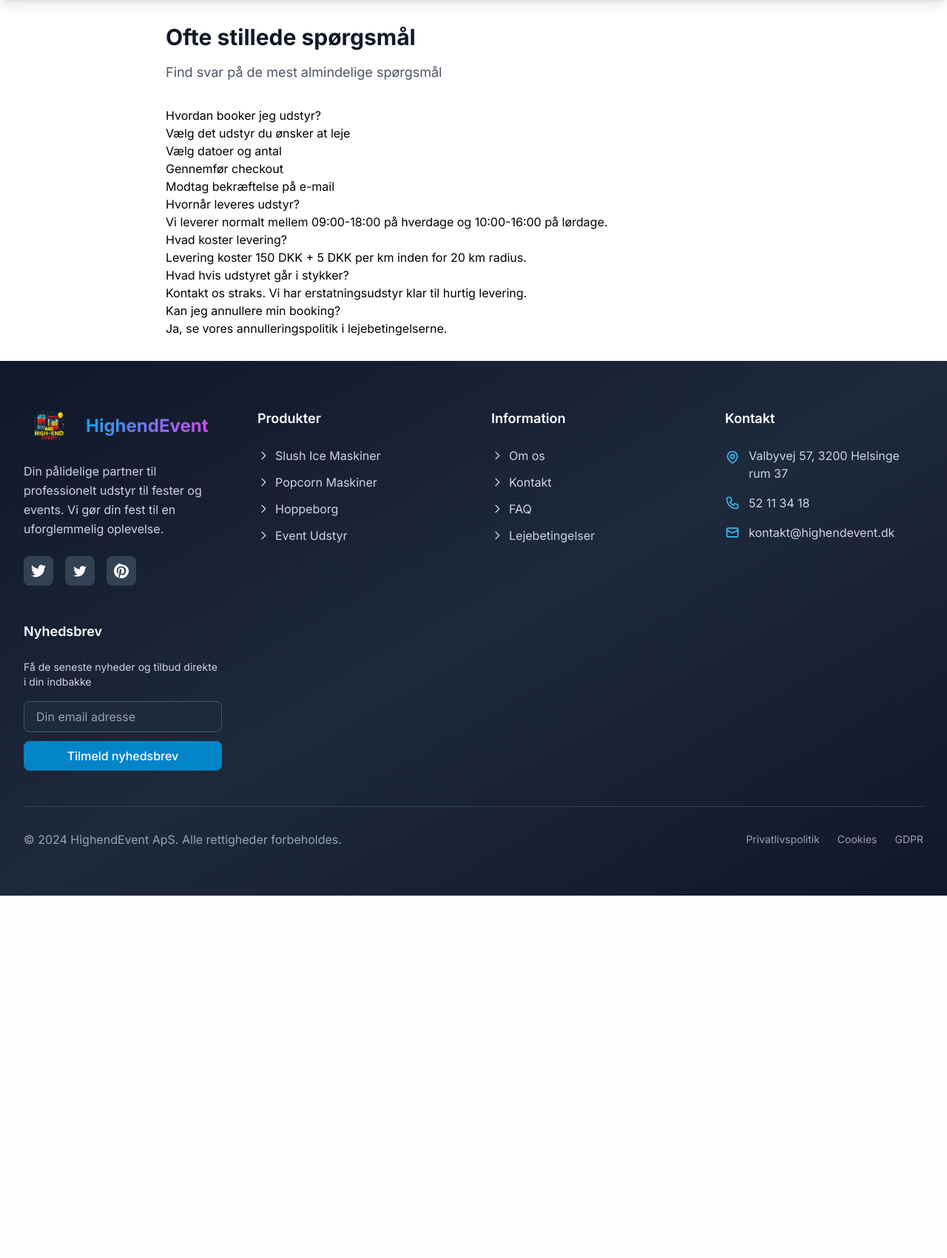
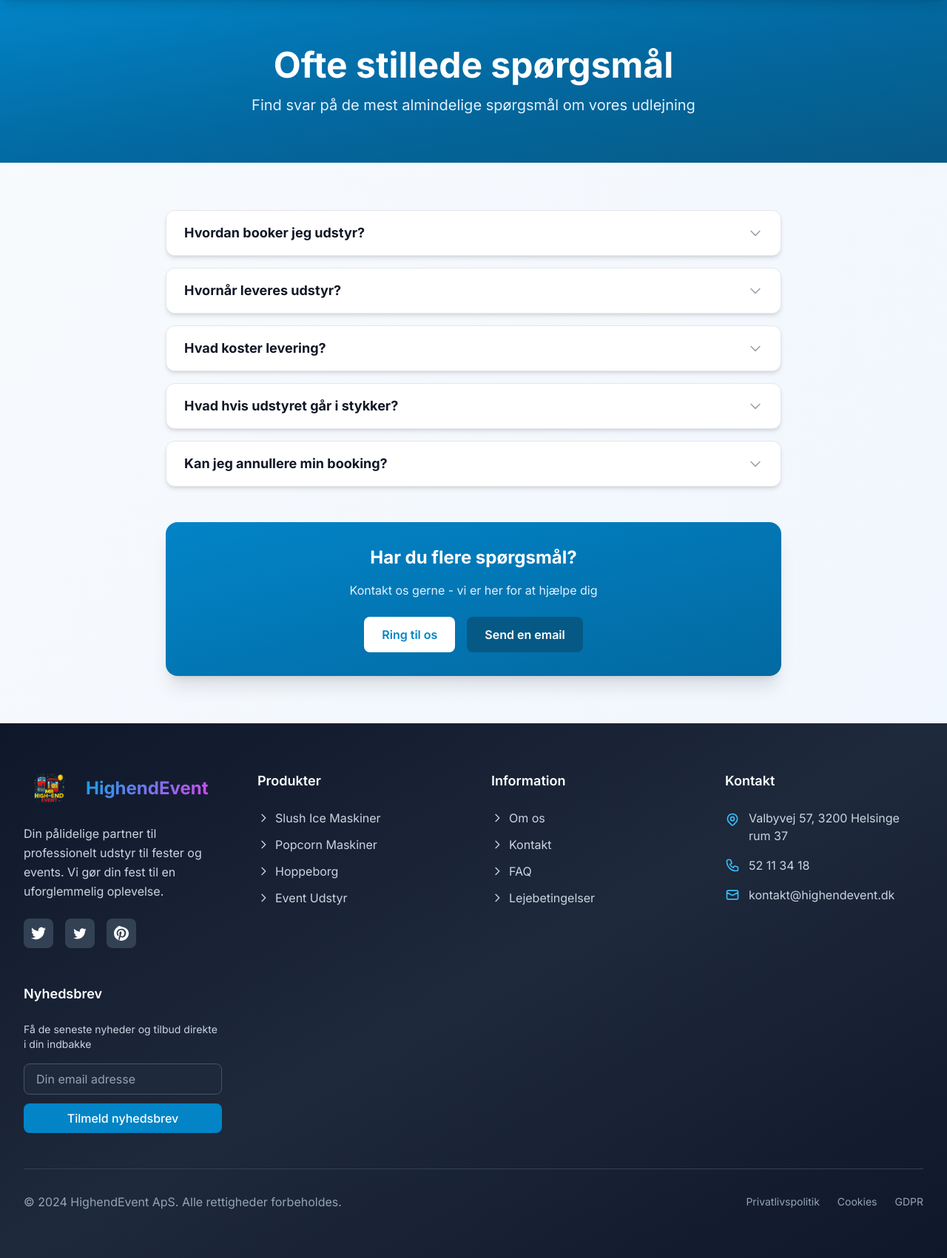
Before and after one commit to Flyvendedk799/HighendEvent, a Flask app: page /faq in a window 1280 px wide. Shown: the part 81-1782 px from the top of the page at 74% size. Before the commit the page ends 1292 px from the top, so only its background shows below. Run offline with Flask 3, Linux system fonts and the light colour scheme; data that the repository does not hold is empty; some libraries are stand-ins or nearby versions.

Commit message:
Update FAQ page with modern design and collapsible accordion sections

```diff
--- a/app/templates/public/faq.html
+++ b/app/templates/public/faq.html
@@ -1,42 +1,109 @@
 {% extends "base.html" %}
 
-{% block title %}FAQ - Festudlej{% endblock %}
+{% block title %}FAQ - HighendEvent{% endblock %}
 
 {% block content %}
-<div class="bg-white">
-    <div class="max-w-4xl mx-auto px-4 sm:px-6 lg:px-8 py-8">
-        <!-- Header -->
-        <div class="mb-8">
-            <h1 class="text-3xl font-bold text-gray-900 mb-4">Ofte stillede spørgsmål</h1>
-            <p class="text-lg text-gray-600">Find svar på de mest almindelige spørgsmål</p>
+<!-- Hero Section -->
+<div class="bg-gradient-to-br from-primary-600 via-primary-700 to-primary-800 text-white py-16">
+    <div class="max-w-7xl mx-auto px-4 sm:px-6 lg:px-8 text-center">
+        <h1 class="text-4xl md:text-5xl font-bold mb-4">Ofte stillede spørgsmål</h1>
+        <p class="text-xl text-primary-100 max-w-2xl mx-auto">Find svar på de mest almindelige spørgsmål om vores udlejning</p>
+    </div>
 </div>
 
-        <!-- Content -->
-        <div class="prose max-w-none">
+<!-- FAQ Content -->
+<div class="max-w-4xl mx-auto px-4 sm:px-6 lg:px-8 py-12 md:py-16">
     {% if faq_block %}
+        <div class="prose prose-lg max-w-none">
             {{ faq_block.content_md | safe }}
+        </div>
     {% else %}
-                <h2>Hvordan booker jeg udstyr?</h2>
-                <ol>
+        <div class="space-y-4">
+            <!-- FAQ 1 -->
+            <details class="group bg-white rounded-xl shadow-md border border-gray-200 overflow-hidden">
+                <summary class="cursor-pointer px-6 py-4 hover:bg-gray-50 transition-colors flex items-center justify-between">
+                    <h3 class="text-lg font-bold text-gray-900">Hvordan booker jeg udstyr?</h3>
+                    <svg class="w-5 h-5 text-gray-400 group-open:rotate-180 transition-transform" fill="none" stroke="currentColor" viewBox="0 0 24 24">
+                        <path stroke-linecap="round" stroke-linejoin="round" stroke-width="2" d="M19 9l-7 7-7-7"></path>
+                    </svg>
+                </summary>
+                <div class="px-6 pb-4 text-gray-700">
+                    <ol class="list-decimal list-inside space-y-2 mt-2">
                         <li>Vælg det udstyr du ønsker at leje</li>
                         <li>Vælg datoer og antal</li>
                         <li>Gennemfør checkout</li>
                         <li>Modtag bekræftelse på e-mail</li>
                     </ol>
+                </div>
+            </details>
 
-                <h2>Hvornår leveres udstyr?</h2>
-                <p>Vi leverer normalt mellem 09:00-18:00 på hverdage og 10:00-16:00 på lørdage.</p>
+            <!-- FAQ 2 -->
+            <details class="group bg-white rounded-xl shadow-md border border-gray-200 overflow-hidden">
+                <summary class="cursor-pointer px-6 py-4 hover:bg-gray-50 transition-colors flex items-center justify-between">
+                    <h3 class="text-lg font-bold text-gray-900">Hvornår leveres udstyr?</h3>
+                    <svg class="w-5 h-5 text-gray-400 group-open:rotate-180 transition-transform" fill="none" stroke="currentColor" viewBox="0 0 24 24">
+                        <path stroke-linecap="round" stroke-linejoin="round" stroke-width="2" d="M19 9l-7 7-7-7"></path>
+                    </svg>
+                </summary>
+                <div class="px-6 pb-4 text-gray-700 mt-2">
+                    <p><strong>Hverdage:</strong> 09:00-18:00</p>
+                    <p><strong>Lørdage:</strong> 10:00-16:00</p>
+                </div>
+            </details>
 
-                <h2>Hvad koster levering?</h2>
-                <p>Levering koster 150 DKK + 5 DKK per km inden for 20 km radius.</p>
+            <!-- FAQ 3 -->
+            <details class="group bg-white rounded-xl shadow-md border border-gray-200 overflow-hidden">
+                <summary class="cursor-pointer px-6 py-4 hover:bg-gray-50 transition-colors flex items-center justify-between">
+                    <h3 class="text-lg font-bold text-gray-900">Hvad koster levering?</h3>
+                    <svg class="w-5 h-5 text-gray-400 group-open:rotate-180 transition-transform" fill="none" stroke="currentColor" viewBox="0 0 24 24">
+                        <path stroke-linecap="round" stroke-linejoin="round" stroke-width="2" d="M19 9l-7 7-7-7"></path>
+                    </svg>
+                </summary>
+                <div class="px-6 pb-4 text-gray-700 mt-2">
+                    <p>Leveringsprisen beregnes dynamisk baseret på afstand. Du ser den præcise pris når du indtaster din adresse ved checkout.</p>
+                </div>
+            </details>
 
-                <h2>Hvad hvis udstyret går i stykker?</h2>
-                <p>Kontakt os straks. Vi har erstatningsudstyr klar til hurtig levering.</p>
+            <!-- FAQ 4 -->
+            <details class="group bg-white rounded-xl shadow-md border border-gray-200 overflow-hidden">
+                <summary class="cursor-pointer px-6 py-4 hover:bg-gray-50 transition-colors flex items-center justify-between">
+                    <h3 class="text-lg font-bold text-gray-900">Hvad hvis udstyret går i stykker?</h3>
+                    <svg class="w-5 h-5 text-gray-400 group-open:rotate-180 transition-transform" fill="none" stroke="currentColor" viewBox="0 0 24 24">
+                        <path stroke-linecap="round" stroke-linejoin="round" stroke-width="2" d="M19 9l-7 7-7-7"></path>
+                    </svg>
+                </summary>
+                <div class="px-6 pb-4 text-gray-700 mt-2">
+                    <p>Kontakt os straks på <a href="tel:52113418" class="text-primary-600 font-medium">52 11 34 18</a>. Vi har erstatningsudstyr klar til hurtig levering.</p>
+                </div>
+            </details>
 
-                <h2>Kan jeg annullere min booking?</h2>
-                <p>Ja, se vores annulleringspolitik i lejebetingelserne.</p>
+            <!-- FAQ 5 -->
+            <details class="group bg-white rounded-xl shadow-md border border-gray-200 overflow-hidden">
+                <summary class="cursor-pointer px-6 py-4 hover:bg-gray-50 transition-colors flex items-center justify-between">
+                    <h3 class="text-lg font-bold text-gray-900">Kan jeg annullere min booking?</h3>
+                    <svg class="w-5 h-5 text-gray-400 group-open:rotate-180 transition-transform" fill="none" stroke="currentColor" viewBox="0 0 24 24">
+                        <path stroke-linecap="round" stroke-linejoin="round" stroke-width="2" d="M19 9l-7 7-7-7"></path>
+                    </svg>
+                </summary>
+                <div class="px-6 pb-4 text-gray-700 mt-2">
+                    <p>Ja, se vores annulleringspolitik i <a href="{{ url_for('public.terms') }}" class="text-primary-600 underline">lejebetingelserne</a>.</p>
+                </div>
+            </details>
+        </div>
+
+        <!-- Contact CTA -->
+        <div class="mt-12 bg-gradient-to-br from-primary-600 to-primary-700 rounded-2xl shadow-xl p-8 text-center text-white">
+            <h3 class="text-2xl font-bold mb-4">Har du flere spørgsmål?</h3>
+            <p class="text-primary-100 mb-6">Kontakt os gerne - vi er her for at hjælpe dig</p>
+            <div class="flex flex-col sm:flex-row gap-4 justify-center">
+                <a href="tel:52113418" class="inline-flex items-center justify-center px-6 py-3 bg-white text-primary-600 rounded-lg font-semibold hover:bg-primary-50 transition-colors">
+                    Ring til os
+                </a>
+                <a href="mailto:kontakt@highendevent.dk" class="inline-flex items-center justify-center px-6 py-3 bg-primary-800 text-white rounded-lg font-semibold hover:bg-primary-900 transition-colors">
+                    Send en email
+                </a>
+            </div>
+        </div>
     {% endif %}
 </div>
-    </div>
-</div>
 {% endblock %}
```
Lines whose indentation alone changed are shown as unchanged.
